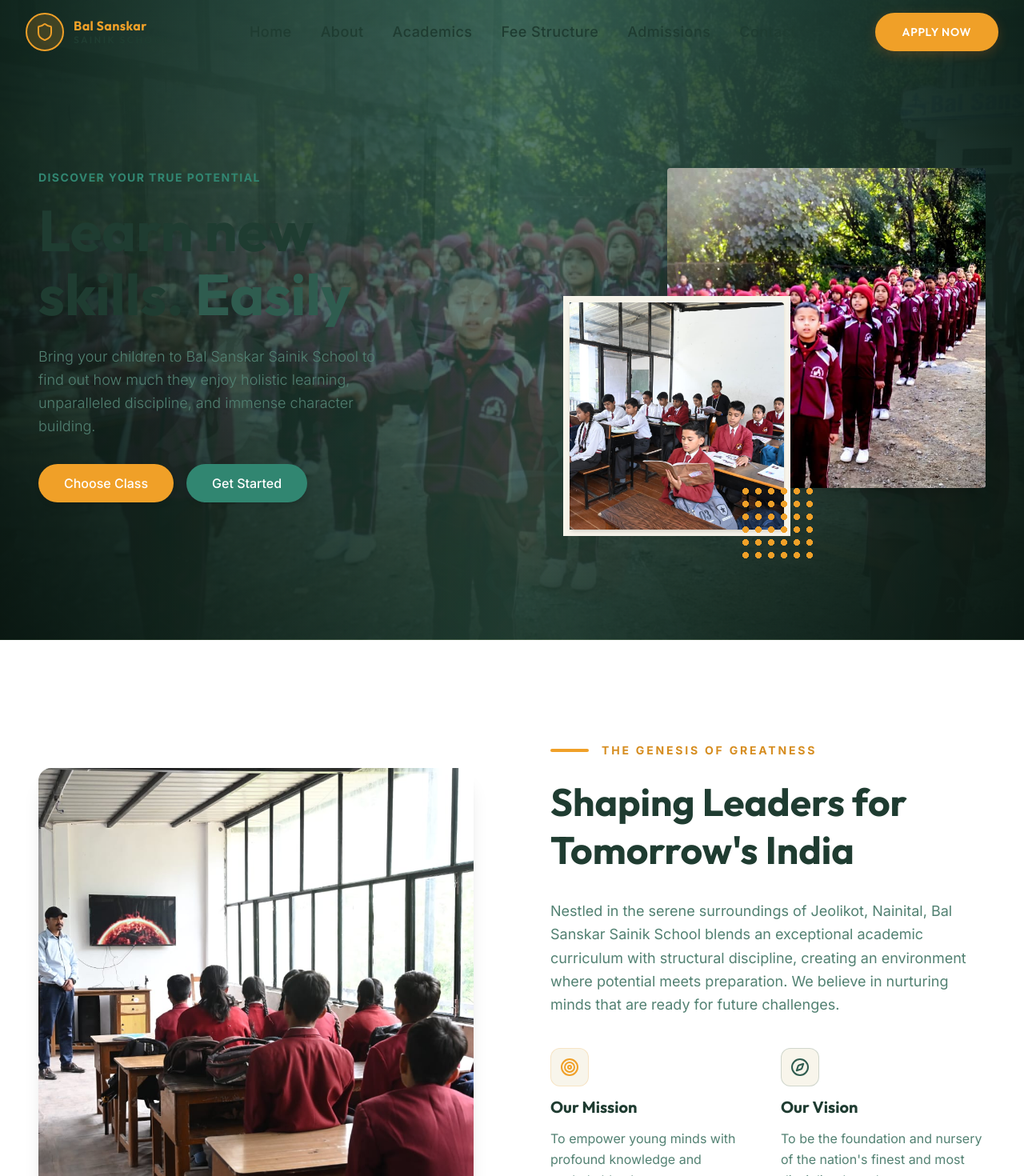
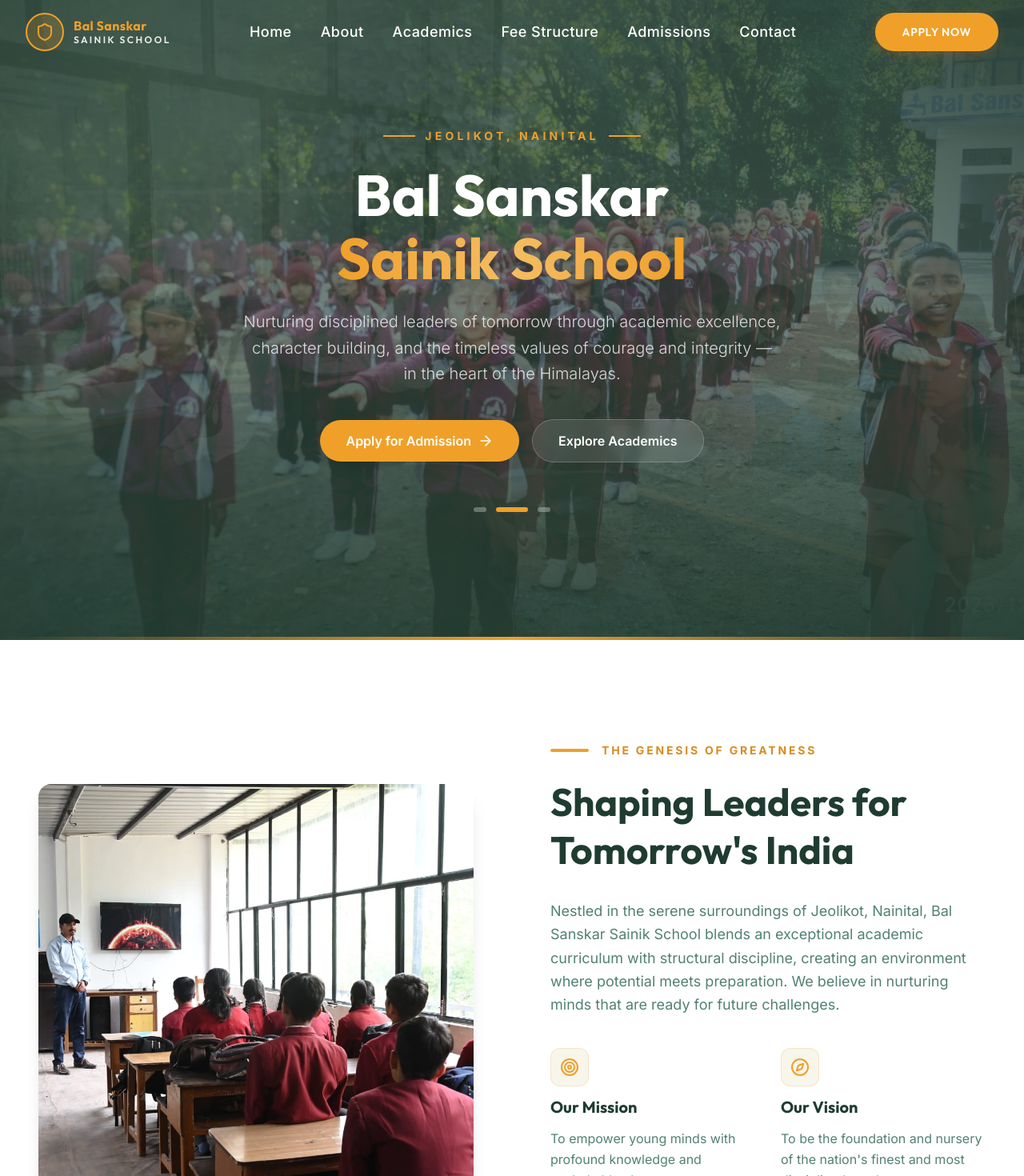
Before and after one commit to Bal-Sanskar-Sainik-School/Bal-Sanskar-Sainik-School-Website, a Next.js app: page / in a window 1280 px wide. Shown: the top 1470 px of the page at 80% size. Built offline with nearby package versions, Linux system fonts and the light colour scheme.

Commit message:
fix the issue

```diff
--- a/components/AboutPreview.tsx
+++ b/components/AboutPreview.tsx
@@ -1,9 +1,9 @@
 "use client";
 
-import { motion } from "framer-motion";
 import { ArrowRight, Compass, Target } from "lucide-react";
 import Image from "next/image";
 import Link from "next/link";
+import ScrollReveal from "./ScrollReveal";
 
 export default function AboutPreview() {
   return (
@@ -11,42 +11,45 @@
       <div className="max-w-7xl mx-auto px-6 sm:px-8 lg:px-12">
         <div className="grid lg:grid-cols-2 gap-16 lg:gap-24 items-center">
 
-          {/* Clean Image Section */}
-          <div className="relative w-full h-[500px] lg:h-[600px] rounded-2xl overflow-hidden shadow-xl">
-             <Image
+          {/* Image */}
+          <ScrollReveal direction="right" duration={0.8}>
+            <div className="relative w-full h-[460px] lg:h-[560px] rounded-2xl overflow-hidden shadow-xl">
+              <Image
                 src="/images/Students_Studying/Students_Studying_1.jpeg"
                 alt="Students Studying"
                 fill
                 sizes="(max-width: 1024px) 100vw, 50vw"
                 className="object-cover"
-             />
-          </div>
+              />
+            </div>
+          </ScrollReveal>
 
-          {/* Content Section */}
+          {/* Content */}
           <div className="flex flex-col justify-center">
-            <motion.div
-              initial={{ opacity: 0, y: 20 }}
-              whileInView={{ opacity: 1, y: 0 }}
-              viewport={{ once: true }}
-              transition={{ duration: 0.7 }}
-            >
+            <ScrollReveal direction="up" delay={0.1}>
               <div className="flex items-center gap-4 mb-6">
                 <span className="w-12 h-1 bg-gold rounded-full" />
                 <span className="text-gold-dark font-bold tracking-[0.2em] uppercase text-sm font-[family-name:var(--font-body)]">
                   The Genesis of Greatness
                 </span>
               </div>
+            </ScrollReveal>
 
+            <ScrollReveal direction="up" delay={0.2}>
               <h2 className="text-4xl sm:text-5xl font-bold font-[family-name:var(--font-heading)] text-navy-dark leading-tight mb-8">
-                Shaping Leaders for Tomorrow's India
+                Shaping Leaders for Tomorrow&apos;s India
               </h2>
+            </ScrollReveal>
 
+            <ScrollReveal direction="up" delay={0.3}>
               <p className="text-navy-light text-lg leading-relaxed mb-10 font-[family-name:var(--font-body)]">
                 Nestled in the serene surroundings of Jeolikot, Nainital, Bal Sanskar Sainik School
                 blends an exceptional academic curriculum with structural discipline, creating an
                 environment where potential meets preparation. We believe in nurturing minds that are ready for future challenges.
               </p>
+            </ScrollReveal>
 
+            <ScrollReveal direction="up" delay={0.35}>
               <div className="grid sm:grid-cols-2 gap-8 mb-12">
                 <div className="flex flex-col gap-3">
                   <div className="w-12 h-12 rounded-xl bg-ivory-dark flex items-center justify-center shrink-0 border border-gold/20">
@@ -56,14 +59,16 @@
                   <p className="text-navy-light text-base leading-relaxed">To empower young minds with profound knowledge and unshakable character.</p>
                 </div>
                 <div className="flex flex-col gap-3">
-                  <div className="w-12 h-12 rounded-xl bg-ivory-dark flex items-center justify-center shrink-0 border border-navy/20">
-                    <Compass className="w-6 h-6 text-navy" />
+                  <div className="w-12 h-12 rounded-xl bg-ivory-dark flex items-center justify-center shrink-0 border border-gold/20">
+                    <Compass className="w-6 h-6 text-gold" />
                   </div>
                   <h4 className="font-bold text-navy-dark font-[family-name:var(--font-heading)] text-xl">Our Vision</h4>
-                  <p className="text-navy-light text-base leading-relaxed">To be the foundation and nursery of the nation's finest and most disciplined youth.</p>
+                  <p className="text-navy-light text-base leading-relaxed">To be the foundation and nursery of the nation&apos;s finest and most disciplined youth.</p>
                 </div>
               </div>
+            </ScrollReveal>
 
+            <ScrollReveal direction="up" delay={0.45}>
               <Link
                 href="/about"
                 className="group inline-flex items-center gap-3 bg-navy text-white px-8 py-4 rounded font-medium hover:bg-navy-light transition-colors duration-300 font-[family-name:var(--font-body)]"
@@ -71,7 +76,7 @@
                 Discover Our Heritage
                 <ArrowRight className="w-5 h-5 group-hover:translate-x-1 transition-transform" />
               </Link>
-            </motion.div>
+            </ScrollReveal>
           </div>
 
         </div>
--- a/components/Hero.tsx
+++ b/components/Hero.tsx
@@ -4,6 +4,7 @@
 import Link from "next/link";
 import Image from "next/image";
 import { useState, useEffect } from "react";
+import { ArrowRight } from "lucide-react";
 
 const bgImages = [
   "/images/Assembly_Image/Assembly_Image_1.jpeg",
@@ -24,102 +25,100 @@
   return (
     <section
       id="home"
-      className="relative w-full min-h-screen flex items-center justify-center overflow-hidden bg-navy-dark"
+      className="relative w-full min-h-screen flex items-center justify-center overflow-hidden"
     >
       {/* Dynamic Background Carousel */}
       <AnimatePresence mode="popLayout">
         <motion.div
           key={currentBg}
-          initial={{ opacity: 0, scale: 1.1 }}
+          initial={{ opacity: 0, scale: 1.08 }}
           animate={{ opacity: 1, scale: 1 }}
           exit={{ opacity: 0 }}
           transition={{ duration: 2.5, ease: "easeInOut" }}
-          className="absolute inset-0 bg-cover bg-center bg-no-repeat will-change-transform"
-          style={{
-            backgroundImage: `url('${bgImages[currentBg]}')`,
-          }}
+          className="absolute inset-0 will-change-transform"
+        >
+          <Image
+            src={bgImages[currentBg]}
+            alt="School background"
+            fill
+            sizes="100vw"
+            className="object-cover object-center"
+            priority={currentBg === 0}
+            loading={currentBg === 0 ? "eager" : "lazy"}
           />
+        </motion.div>
       </AnimatePresence>
 
-      {/* Layered overlays for depth and readability */}
-      <div className="absolute inset-0 bg-gradient-to-b from-navy/90 via-navy/60 to-navy-dark/95 border-b border-gold/10 z-[1]" />
-      <div className="absolute inset-0 bg-gradient-to-r from-navy-dark/80 via-transparent to-navy-dark/80 mix-blend-multiply z-[1]" />
+      {/* Unified dark overlay for text readability */}
+      <div className="absolute inset-0 bg-gradient-to-b from-navy-dark/80 via-navy-dark/60 to-navy-dark/90 z-[1]" />
 
-      {/* Content Container */}
-      <div className="relative z-10 w-full max-w-7xl mx-auto px-6 sm:px-8 lg:px-12 pt-10 flex flex-col md:flex-row items-center gap-12">
+      {/* Subtle gold accent line at bottom */}
+      <div className="absolute bottom-0 left-0 right-0 h-1 bg-gradient-to-r from-transparent via-gold to-transparent z-[2]" />
 
-        {/* Left Content */}
-        <div className="w-full md:w-1/2">
+      {/* Content */}
+      <div className="relative z-10 w-full max-w-5xl mx-auto px-6 sm:px-8 lg:px-12 text-center">
         <motion.div
-            initial={{ opacity: 0, y: 20 }}
+          initial={{ opacity: 0, y: 30 }}
           animate={{ opacity: 1, y: 0 }}
           transition={{ duration: 0.8 }}
         >
-            <div className="flex items-center gap-3 mb-4">
-              <span className="font-[family-name:var(--font-body)] text-olive font-bold tracking-widest uppercase text-xs sm:text-sm">
-                Discover Your True Potential
+          {/* Badge */}
+          <div className="flex items-center justify-center gap-3 mb-6">
+            <span className="w-10 h-[2px] bg-gold" />
+            <span className="font-[family-name:var(--font-body)] text-gold font-bold tracking-[0.3em] uppercase text-xs sm:text-sm">
+              Jeolikot, Nainital
             </span>
+            <span className="w-10 h-[2px] bg-gold" />
           </div>
 
-            <h1 className="font-[family-name:var(--font-heading)] text-5xl sm:text-6xl md:text-7xl font-bold text-navy-dark leading-[1.1] mb-6">
-              Learn new <br className="hidden sm:block" />
-              skills. <span className="text-navy">Easily</span>
+          {/* Main Heading */}
+          <h1 className="font-[family-name:var(--font-heading)] text-4xl sm:text-5xl md:text-6xl lg:text-7xl font-bold text-white leading-[1.1] mb-6">
+            Bal Sanskar <br className="hidden sm:block" />
+            <span className="text-transparent bg-clip-text bg-gradient-to-r from-gold via-gold-light to-gold">
+              Sainik School
+            </span>
           </h1>
 
-            <p className="font-[family-name:var(--font-body)] text-navy-light text-base md:text-lg font-light leading-relaxed mb-8 max-w-md">
-              Bring your children to Bal Sanskar Sainik School to find out how much they enjoy holistic learning, unparalleled discipline, and immense character building.
+          {/* Subtitle */}
+          <p className="font-[family-name:var(--font-body)] text-white/80 text-base sm:text-lg md:text-xl font-light leading-relaxed mb-10 max-w-2xl mx-auto">
+            Nurturing disciplined leaders of tomorrow through academic excellence,
+            character building, and the timeless values of courage and integrity —
+            in the heart of the Himalayas.
           </p>
 
-            <div className="flex flex-wrap items-center gap-4">
+          {/* CTA Buttons */}
+          <div className="flex flex-wrap items-center justify-center gap-4">
+            <Link
+              href="/admissions"
+              className="group flex items-center gap-2 bg-gold hover:bg-gold-light text-white font-[family-name:var(--font-body)] font-semibold px-8 py-3.5 rounded-full transition-all duration-300 shadow-lg hover:shadow-xl hover:-translate-y-0.5"
+            >
+              Apply for Admission
+              <ArrowRight className="w-5 h-5 group-hover:translate-x-1 transition-transform" />
+            </Link>
             <Link
               href="/academics"
-                className="bg-gold hover:bg-gold-light text-white font-[family-name:var(--font-body)] font-medium px-8 py-3 rounded-full transition-all shadow-md hover:shadow-lg"
+              className="flex items-center gap-2 bg-white/10 backdrop-blur-sm hover:bg-white/20 text-white border border-white/20 hover:border-white/40 font-[family-name:var(--font-body)] font-semibold px-8 py-3.5 rounded-full transition-all duration-300"
             >
-                Choose Class
-              </Link>
-              <Link
-                href="/admissions"
-                className="bg-olive hover:bg-olive-light text-white font-[family-name:var(--font-body)] font-medium px-8 py-3 rounded-full transition-all shadow-md hover:shadow-lg"
-              >
-                Get Started
+              Explore Academics
             </Link>
           </div>
         </motion.div>
+
+        {/* Slide Indicators */}
+        <div className="flex justify-center gap-3 mt-14">
+          {bgImages.map((_, i) => (
+            <button
+              key={i}
+              onClick={() => setCurrentBg(i)}
+              className={`h-1.5 rounded-full transition-all duration-500 ${
+                i === currentBg
+                  ? "bg-gold w-10"
+                  : "bg-white/30 w-4 hover:bg-white/50"
+              }`}
+              aria-label={`Go to slide ${i + 1}`}
+            />
+          ))}
         </div>
-
-        {/* Right Content / Images side-by-side overlap like in reference */}
-        <div className="w-full md:w-1/2 flex justify-end relative h-[500px]">
-           <motion.div
-             initial={{ opacity: 0, x: 20 }}
-             animate={{ opacity: 1, x: 0 }}
-             transition={{ duration: 0.8, delay: 0.2 }}
-             className="absolute right-0 top-10 w-[70%] h-[400px] z-10"
-           >
-             <Image
-                src={bgImages[0]}
-                alt="Student Main"
-                fill
-                className="object-cover rounded-sm shadow-xl"
-             />
-           </motion.div>
-
-           <motion.div
-             initial={{ opacity: 0, y: 30 }}
-             animate={{ opacity: 1, y: 0 }}
-             transition={{ duration: 0.8, delay: 0.4 }}
-             className="absolute left-10 bottom-0 w-[50%] h-[300px] z-20 border-8 border-ivory-dark"
-           >
-             <Image
-                src={bgImages[1]}
-                alt="Student Second"
-                fill
-                className="object-cover rounded-sm shadow-md"
-             />
-             {/* Mustard Dot grid accent from reference */}
-             <div className="absolute -bottom-10 -right-10 w-24 h-24 bg-[radial-gradient(circle,_#f0a028_4px,_transparent_4px)]" style={{ backgroundSize: '16px 16px' }} />
-           </motion.div>
-        </div>
-
       </div>
     </section>
   );
--- a/components/Navbar.tsx
+++ b/components/Navbar.tsx
@@ -41,7 +41,7 @@
       transition={{ duration: 0.6, ease: "easeOut" }}
       className={`fixed top-0 left-0 right-0 z-50 transition-all duration-500 ${
         scrolled || pathname !== "/"
-          ? "bg-ivory/95 backdrop-blur-xl border-b border-white/5 shadow-[0_10px_30px_rgba(0,0,0,0.3)] py-2"
+          ? "bg-ivory/95 backdrop-blur-xl border-b border-gold/10 shadow-[0_4px_20px_rgba(0,0,0,0.08)] py-2"
           : "bg-transparent py-4"
       }`}
     >
@@ -55,7 +55,7 @@
             <h1 className="font-[family-name:var(--font-heading)] text-sm sm:text-base font-bold leading-tight tracking-wide text-gold">
               Bal Sanskar
             </h1>
-            <p className="font-[family-name:var(--font-heading)] text-[10px] sm:text-xs font-semibold tracking-[0.2em] uppercase text-navy-dark">
+            <p className={`font-[family-name:var(--font-heading)] text-[10px] sm:text-xs font-semibold tracking-[0.2em] uppercase ${scrolled || pathname !== "/" ? "text-navy-dark" : "text-white/90"}`}>
               Sainik School
             </p>
           </div>
@@ -67,7 +67,7 @@
             <Link
               key={link.name}
               href={link.href}
-              className="font-[family-name:var(--font-body)] px-4 py-2 text-lg font-medium tracking-wide transition-colors duration-300 relative group hover:text-gold text-navy-dark"
+              className={`font-[family-name:var(--font-body)] px-4 py-2 text-lg font-medium tracking-wide transition-colors duration-300 relative group hover:text-gold ${scrolled || pathname !== "/" ? "text-navy-dark" : "text-white"}`}
             >
               {link.name}
               <span className="absolute bottom-0 left-1/2 -translate-x-1/2 w-0 h-[2px] bg-gold transition-all duration-300 group-hover:w-3/4" />
@@ -86,7 +86,7 @@
         {/* Mobile Menu Toggle */}
         <button
           onClick={() => setMobileOpen(!mobileOpen)}
-          className="lg:hidden p-2 hover:text-gold transition-colors text-navy-dark"
+          className={`lg:hidden p-2 hover:text-gold transition-colors ${scrolled || pathname !== "/" ? "text-navy-dark" : "text-white"}`}
           aria-label="Toggle menu"
         >
           {mobileOpen ? <X size={28} /> : <Menu size={28} />}
--- /dev/null
+++ b/components/ScrollReveal.tsx
@@ -0,0 +1,50 @@
+"use client";
+
+import { motion } from "framer-motion";
+import { ReactNode } from "react";
+
+type Direction = "up" | "down" | "left" | "right" | "fade";
+
+interface ScrollRevealProps {
+  children: ReactNode;
+  direction?: Direction;
+  delay?: number;
+  duration?: number;
+  className?: string;
+  once?: boolean;
+}
+
+function getInitial(direction: Direction) {
+  switch (direction) {
+    case "up":    return { opacity: 0, y: 40 };
+    case "down":  return { opacity: 0, y: -40 };
+    case "left":  return { opacity: 0, x: 50 };
+    case "right": return { opacity: 0, x: -50 };
+    case "fade":  return { opacity: 0 };
+  }
+}
+
+export default function ScrollReveal({
+  children,
+  direction = "up",
+  delay = 0,
+  duration = 0.6,
+  className = "",
+  once = true,
+}: ScrollRevealProps) {
+  return (
+    <motion.div
+      className={className}
+      initial={getInitial(direction)}
+      whileInView={{ opacity: 1, x: 0, y: 0 }}
+      viewport={{ once, margin: "-80px" }}
+      transition={{
+        delay,
+        duration,
+        ease: [0.22, 1, 0.36, 1],
+      }}
+    >
+      {children}
+    </motion.div>
+  );
+}
```
Also changed, not shown: app/page.tsx (+9 -6 lines), components/EventsPreview.tsx (+12 -26 lines), components/Gallery.tsx (+8 -20 lines), components/JoinOurRanks.tsx (+19 -36 lines), components/PremiumMarquee.tsx (+10 -11 lines), components/StatsBar.tsx (+25 -96 lines), components/WhyChooseUs.tsx (+8 -20 lines), .git-status-out.txt (added). Lines whose indentation alone changed are shown as unchanged.
